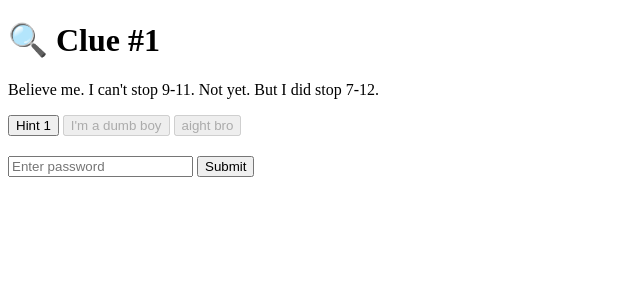
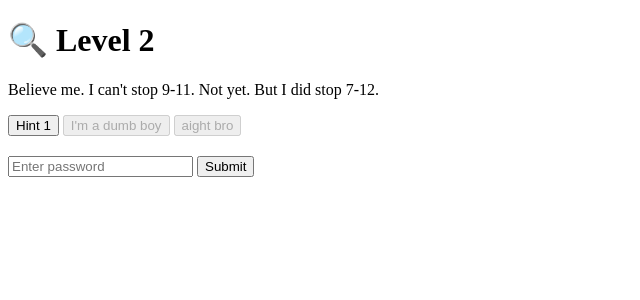
Before and after one commit to RawdogRaps/render-flask-deployment, a Flask app: page /level2 in a window 1280 px wide. Shown: the top 300 px of the page, without its empty margins (0-640 px from the left). Run offline with Flask 3, Linux system fonts and the light colour scheme.

Commit message:
Update level2.html

```diff
--- a/templates/level2.html
+++ b/templates/level2.html
@@ -19,7 +19,7 @@
 </head>
 <body>
 
-    <h1>🔍 Clue #1</h1>
+    <h1>🔍 Level 2</h1>
     <p>Believe me. I can't stop 9-11. Not yet. But I did stop 7-12. </p>
 
 
```
